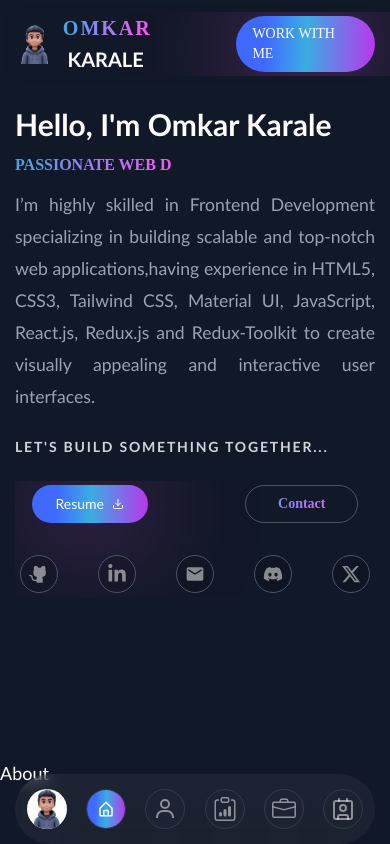
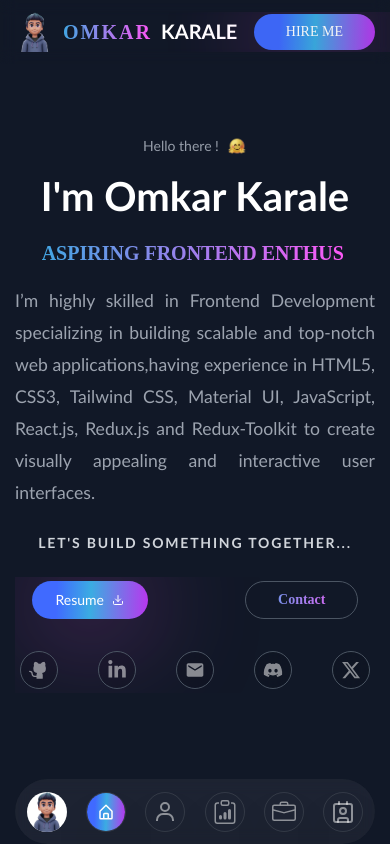
Before and after one commit to onkar895/ONKAR-PORTFOLIO, a React (Vite) app: page / in a window 390 px wide. Shown: the top 844 px of the page. Built offline with nearby package versions, Linux system fonts and the light colour scheme.

Commit message:
Updated Banner, Header , NavBar, index

```diff
--- a/src/Components/Banner.jsx
+++ b/src/Components/Banner.jsx
@@ -7,18 +7,20 @@ import { FiDownload } from "react-icons/fi";
 import { MdEmail } from "react-icons/md";
 import { PiGithubLogoFill } from "react-icons/pi";
 import { TypeAnimation } from "react-type-animation";
+import HII from '../assets/HII.gif'
 
 const Banner = () => {
   return (
     <section className='max-sm:section flex items-center md:min-h-[60vh] lg:min-h-[100vh]' id='home'>
       <div className='container mx-auto md:px-12'>
         <div className='flex max-sm:flex-wrap-reverse items-center'>
-          <div className='flex flex-col max-sm:mt-5'>
-            <div className='text-[40px] max-sm:text-[30px]'>
-              <h1 data-aos="fade-up" className='font-bold py-2'>Hello, I'm Omkar <span>Karale</span> </h1>
-              <div className='text-[20px] max-sm:text-[16px] lg:text-[22px] font-semibold uppercase'>
+          <div className='flex flex-col gap-2 max-sm:mt-10 max-sm:mx-auto max-sm:text-center'>
+            <div className='max-sm:space-y-4 space-y-2'>
+              <h1 data-aos="fade-up" className='flex items-center gap-2 text-sm animate-pulse text-gray-400 max-sm:justify-center'>Hello there ! <img src={HII} alt="" className='w-5 h-5 hover:scale-125 cursor-pointer' /></h1>
+              <h1 data-aos="fade-up" className='font-bold py-2 text-[40px]'> I'm Omkar <span>Karale</span> </h1>
+              <div className='text-[20px] font-semibold uppercase'>
                 <TypeAnimation
-                  sequence={["Passionate Web Developer", 2000, "Specialized in FrontEnd Developement", 2000, ""]}
+                  sequence={["Aspiring Frontend Enthusiast", 2000, "Passionate Web Developer", 2000, "Eager Learner of Web Wizardry", 2000]}
                   speed={50}
                   wrapper="span"
                   repeat={Infinity}
@@ -28,12 +30,12 @@ const Banner = () => {
               </div>
             </div>
             <div className="mt-2 flex flex-col md:gap-4 gap-6 mx-auto">
-              <p data-aos="fade-up" className="text-[1.1rem] lg:w-3/4  text-gray-400 sm:text-[.95rem] text-justify">  I’m highly skilled in Frontend Development specializing in building scalable and top-notch web applications,having experience in HTML5, CSS3, Tailwind CSS, Material UI, JavaScript, React.js, Redux.js and Redux-Toolkit to create visually appealing and interactive user interfaces.
+              <p data-aos="fade-up" className="text-[1.1rem] lg:w-[77.2%] text-gray-400 sm:text-[.95rem] text-justify">  I’m highly skilled in Frontend Development specializing in building scalable and top-notch web applications,having experience in HTML5, CSS3, Tailwind CSS, Material UI, JavaScript, React.js, Redux.js and Redux-Toolkit to create visually appealing and interactive user interfaces.
               </p>
               <div className="tracking-widest shadow-2x font-bold">
                 <h1 data-aos="fade-up" className='text-gray-300 max-sm:text-sm'>LET'S BUILD SOMETHING TOGETHER...</h1>
               </div>
-              <div data-aos="fade-up" className='flex max-sm:flex-wrap gap-x-8 max-sm:gap-x-16 max-w-max max-sm:gap-y-8 md:gap-y-5 lg:gap-y-0 py-1 '>
+              <div data-aos="fade-up" className='flex max-sm:flex-wrap gap-x-8 max-sm:gap-x-16 max-w-max max-sm:gap-y-8 md:gap-y-5 lg:gap-y-0 py-1'>
                 <div className='flex items-center gap-2 text-sm btn px-6 max-sm:mx-auto'>
                   <a href="https://drive.google.com/file/d/1TmtA6Ft8Pc5-cBfQF66-Xm0NvO7dEapp/view?usp=drive_link" >Resume
                   </a>
@@ -43,29 +45,29 @@ const Banner = () => {
 
                 <div className="flex gap-x-8 max-sm:gap-10 max-w-max max-sm:mx-auto overflow-hidden text-xl"
                 >
-                  <div className="bg-black/10 backdrop-blur rounded-full border border-gray-600 text-white/50 p-2 hover:bg-white hover:text-black">
+                  <div className="bg-black/10 backdrop-blur rounded-full border border-gray-600 text-white/50 p-2 hover:bg-white hover:text-black ">
                     <a href="https://github.com/onkar895">
-                      <PiGithubLogoFill />
+                      <PiGithubLogoFill className='transition-all duration-500 hover:scale-125' />
                     </a>
                   </div>
                   <div className="bg-black/10 backdrop-blur rounded-full border border-gray-600 text-white/50 p-2 hover:bg-blue-500 hover:text-white">
                     <a href="https://www.linkedin.com/in/omkarkarale541/">
-                      <FaLinkedinIn />
+                      <FaLinkedinIn className='transition-all duration-500 hover:scale-125' />
                     </a>
                   </div>
                   <div className="bg-black/10 backdrop-blur rounded-full border border-gray-600 text-white/50 p-2 hover:bg-red-500 hover:text-white">
                     <a href="mailto:onkarkarale4@gmail.com">
-                      <MdEmail />
+                      <MdEmail className='transition-all duration-500 hover:scale-125' />
                     </a>
                   </div>
                   <div className="bg-black/10 backdrop-blur rounded-full border border-gray-600 text-white/50 p-2 hover:bg-purple-600 hover:text-white">
                     <a href="https://discord.com/users/Onkar895">
-                      <FaDiscord />
+                      <FaDiscord className='transition-all duration-500 hover:scale-125' />
                     </a>
                   </div>
                   <div className="bg-black/10 backdrop-blur rounded-full border border-gray-600 text-white/50 p-2 hover:bg-black hover:text-white">
                     <a href="https://twitter.com/Onkar895">
-                      <FaXTwitter />
+                      <FaXTwitter className='transition-all duration-500 hover:scale-125' />
                     </a>
                   </div>
                 </div>
@@ -74,9 +76,9 @@ const Banner = () => {
           </div>
           <div data-aos="fade-up" className='hidden lg:flex'>
             <img
-              className="object-cover md:h-[95%] lg:w-[60vw] md:w-[100vw] sm:m-0 rounded-full"
+              className="object-cover md:h-[95%] lg:w-[60vw] md:w-[100vw] sm:m-0 rounded-full cursor-pointer hover:scale-110 transition-all duration-700"
               src="https://i.postimg.cc/Y2392L4K/Mypic-Photoroom-png-Photoroom.png"
-              alt="minePic"
+              alt="MyPic"
             />
           </div>
         </div>
--- a/src/Components/Header.jsx
+++ b/src/Components/Header.jsx
@@ -6,7 +6,7 @@ import Logo from '../assets/Character.png'
 const Header = () => {
   return (
     <header id='header' className='py-3 backdrop-blur fixed top-0 left-0 z-40 w-full'>
-      <div className='container flex justify-between items-center mx-auto md:px-12'>
+      <div className='container flex justify-between items-center mx-auto md:px-10'>
         <div data-aos="fade-down" className='flex items-center gap-2'>
           <a href="#" className=''>
             <img src={Logo} alt='MyLogo' className='w-10 h-10' />
@@ -16,8 +16,11 @@ const Header = () => {
             <span className='text-xl font-bold'>KARALE</span>
           </div>
         </div>
-        <div data-aos="fade-down" className='btn px-4 py-2 cursor-pointer text-sm'>
+        <div data-aos="fade-down" className='max-sm:hidden btn px-4 py-2 cursor-pointer text-sm'>
           WORK WITH ME
+        </div>
+        <div data-aos="fade-down" className='md:hidden btn px-8 py-2 animate-pulse cursor-pointer text-sm'>
+          HIRE ME
         </div>
       </div>
     </header>
--- a/src/Components/NavBar.jsx
+++ b/src/Components/NavBar.jsx
@@ -15,7 +15,7 @@ const NavBar = () => {
     <nav className='fixed bottom-4 max-sm:bottom-0 w-full overflow-hidden z-50'>
       <div className='container mx-auto'>
         {/* nav inner */}
-        <div className='w-full backdrop-blur bg-white/5 h-[70px]  rounded-full max-w-[560px] mx-auto px-5 max-sm:px-3 flex justify-between items-center text-2xl text-white/50'>
+        <div className='w-full backdrop-blur bg-white/5 h-[65px] rounded-full max-w-[560px] mx-auto px-5 max-sm:px-3 flex justify-between items-center text-2xl text-white/50'>
           <div className="w-[40px] h-[40px] flex items-center justify-center flex-short rounded-full custom-border box-shadow bg-white group overflow-hidden hover:overflow-hidden cursor-pointer">
             <Link
               to='header'
--- a/src/index.css
+++ b/src/index.css
@@ -76,6 +76,6 @@
         @apply bg-gradient-to-r text-transparent bg-clip-text from-[#42A6E3] to-[#FF56F6] font-bold font-primary hover:from-[#FF56F6] hover:to-[#42A6E3];
     }
     .section {
-        @apply py-20 md:py-24 lg:h-screen flex items-center;
+        @apply py-24 lg:h-screen flex items-center;
     }
 }
```
Also changed, not shown: src/assets/HII.gif (added), src/assets/O Logo.png (deleted).
